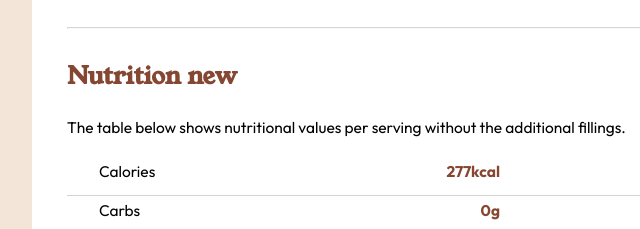
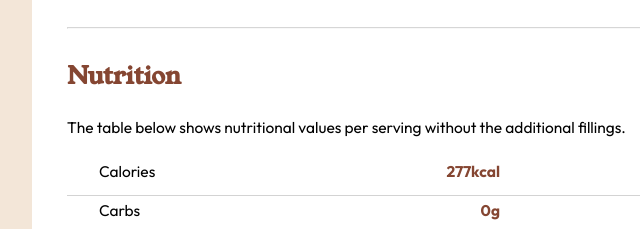
Before and after one commit to ibnu-jemal/recipe-page-main, a plain HTML site: page index.html in a window 1280 px wide. Shown: the part 1547-1776 px from the top of the page, 233-873 px from the left. Drawn offline with Linux system fonts and the light colour scheme.

Commit message:
i cleare updat

```diff
--- a/index.html
+++ b/index.html
@@ -61,7 +61,7 @@
         </div>
         <hr>
         <div class="Nutrition">
-          <h2>  Nutrition new</h2>
+          <h2>  Nutrition</h2>
         <p>The table below shows nutritional values per serving without the additional fillings.</p>
         <div class="fourlists">
           <div class="Calories">
```
